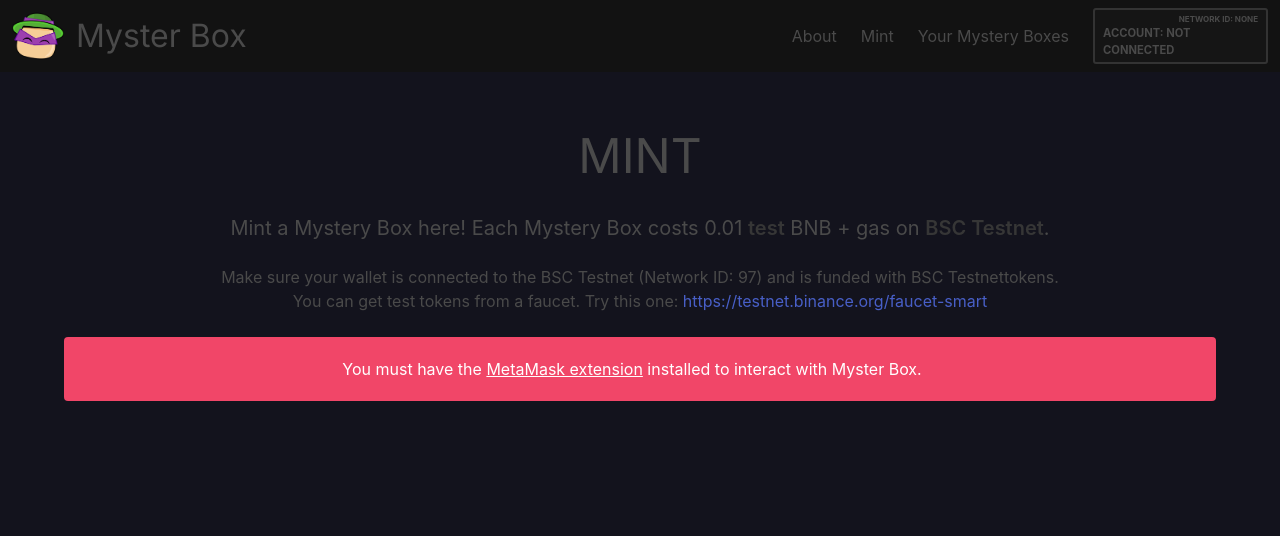
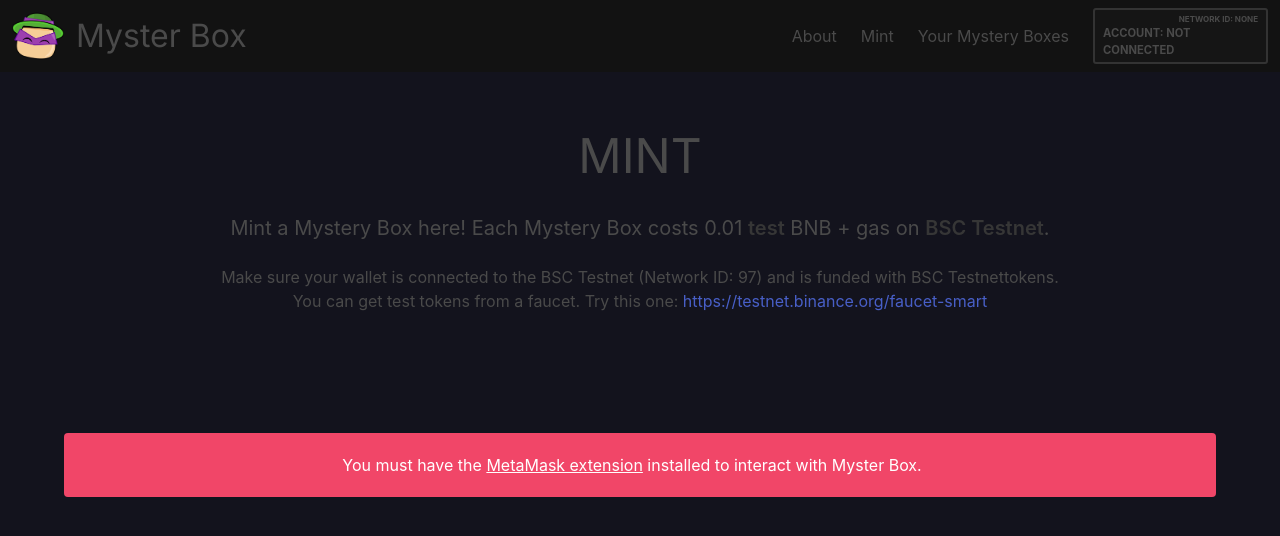
Before and after one commit to x-Code-x/react-nft, a React (Create React App) app in the folder frontend-react/: page / in a window 1280 px wide. Both pictures are taken after a click on the link "Mint". Shown: the top 536 px of the page. Built offline with nearby package versions, Linux system fonts and the light colour scheme; a web font is replaced by a local one.

Commit message:
Update Mint.js

```diff
--- a/frontend-react/src/components/Mint.js
+++ b/frontend-react/src/components/Mint.js
@@ -46,7 +46,8 @@
             https://testnet.binance.org/faucet-smart
           </a>
         </p>
-
+      </section>
+      <section className="section has-text-centered">
         {noMetaMaskDetectedError && <MetamaskWarning />}
 
         {!isConnected && !noMetaMaskDetectedError && (
```
